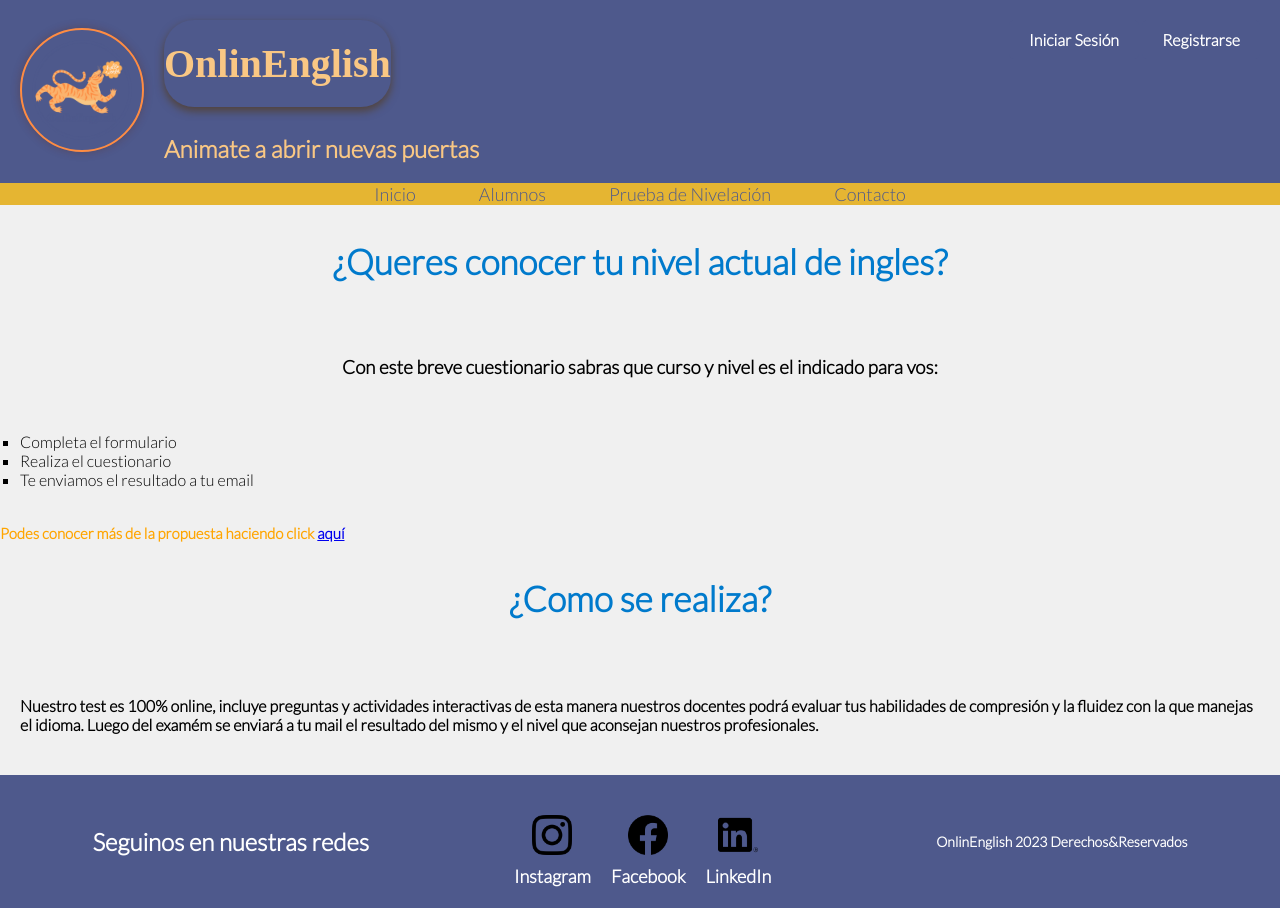
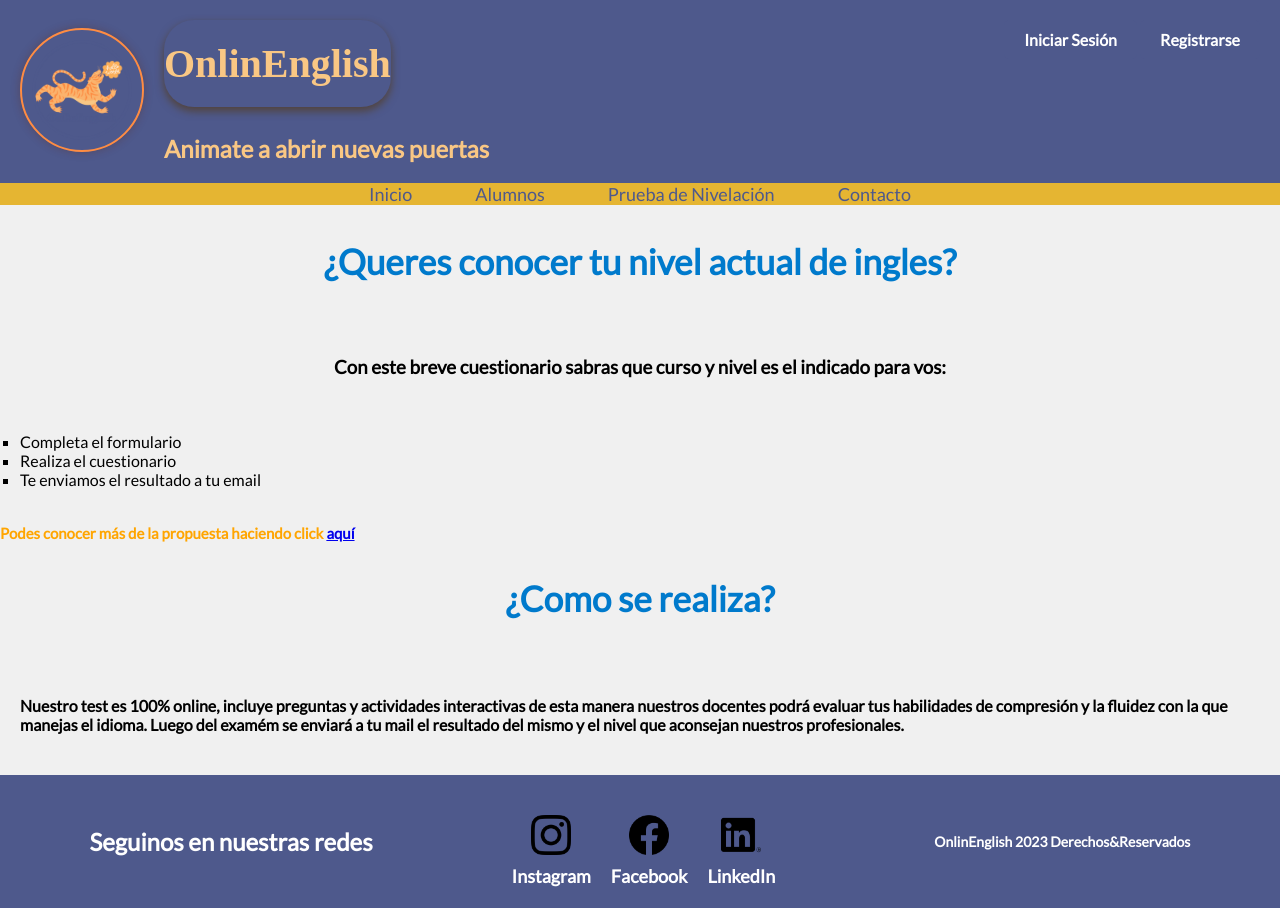
Before and after one commit to VeroJuani/OnlinEnglish-VersionFInal, a plain HTML site: page prueba.html in a window 1280 px wide. Drawn offline with Linux system fonts and the light colour scheme.

Commit message:
google font

```diff
--- a/prueba.html
+++ b/prueba.html
@@ -6,9 +6,8 @@
         <meta name="viewport" content="width=device-width, initial-scale=1.0">
         <meta charset="UTF-8">
         <link rel="preconnect" href="https://fonts.googleapis.com">
-        <link rel="preconnect" href="https://fonts.googleapis.com">
         <link rel="preconnect" href="https://fonts.gstatic.com" crossorigin>
-        <link href="https://fonts.googleapis.com/css2?family=Lato:wght@300&display=swap" rel="stylesheet">
+        <link href="https://fonts.googleapis.com/css2?family=Lato&display=swap" rel="stylesheet">
         <link rel="stylesheet" href="Css/estilo.css">
         <title>OnlinEnglish</title>
     </head>
```
Also changed, not shown: alumnos.html (+1 -1 lines), contacto.html (+1 -1 lines), index.html (+1 -1 lines), Css/estilo.css (line endings or trailing spaces).
